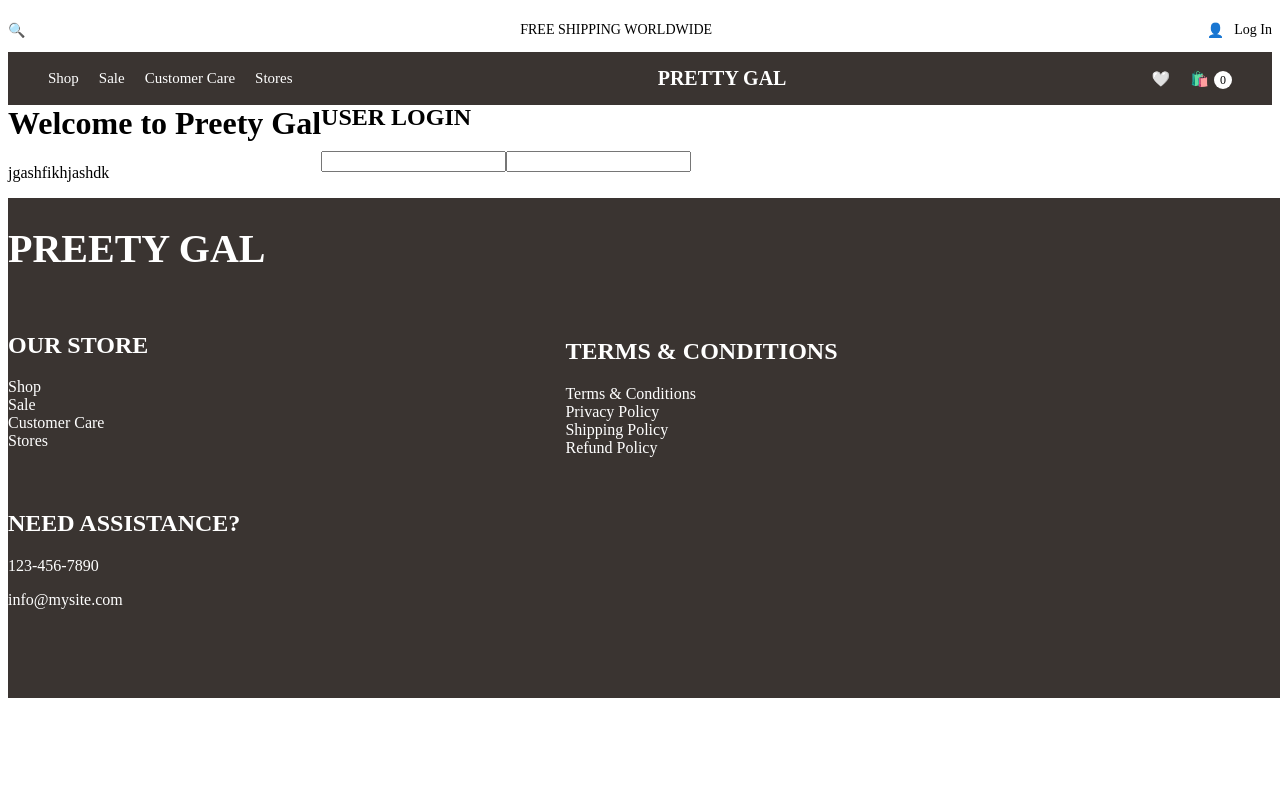
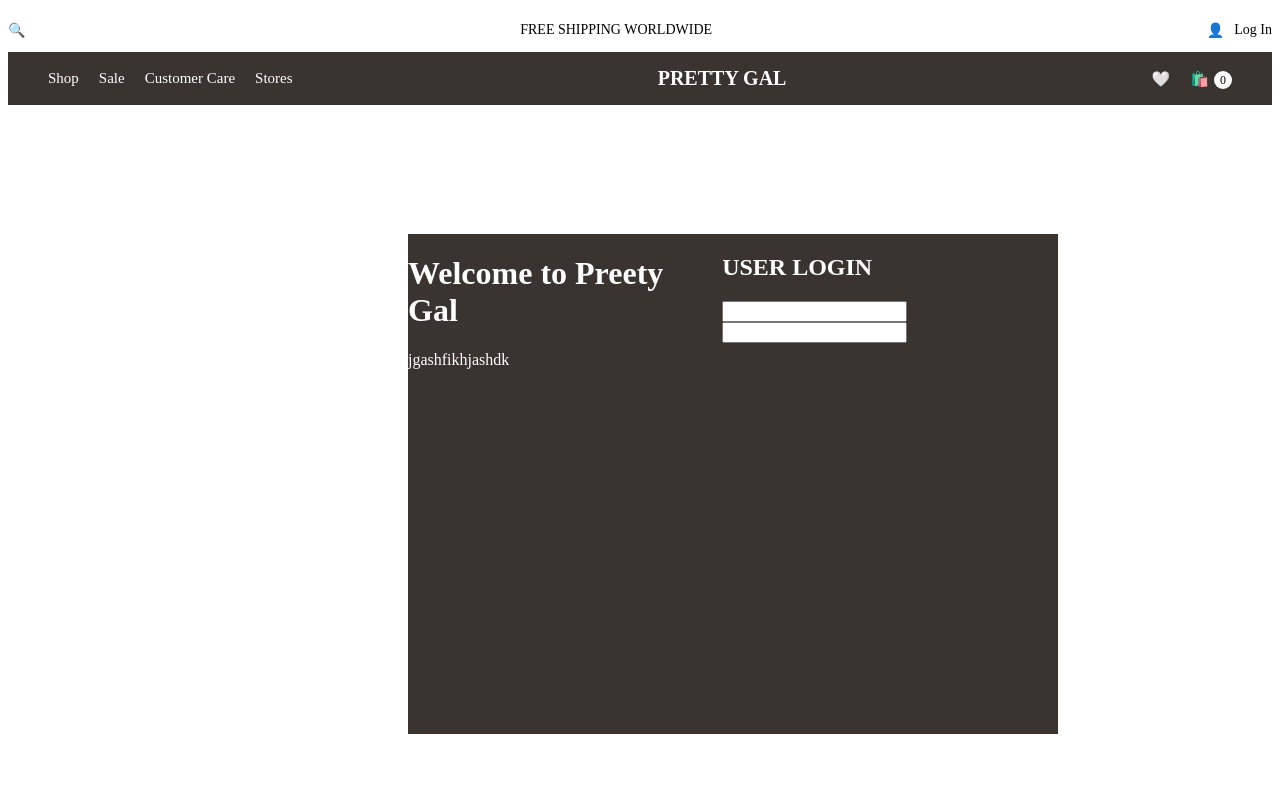
Before and after one commit to sneha31-debug/ecommerce-website, a React (Vite) app in the folder project/: page /login in a window 1280 px wide. Shown: the top 800 px of the page. Built offline with nearby package versions, Linux system fonts and the light colour scheme.

Commit message:
login css added

```diff
--- a/project/src/pages/Login.css
+++ b/project/src/pages/Login.css
@@ -1,4 +1,10 @@
 .login {
     display: flex;
     flex-direction: row;
+    gap: 30px;
+    margin: 150px 0 150px 400px;
+    background-color: #3a3431;
+    color: white;
+    width: 650px;
+    height: 500px;
 }
```
